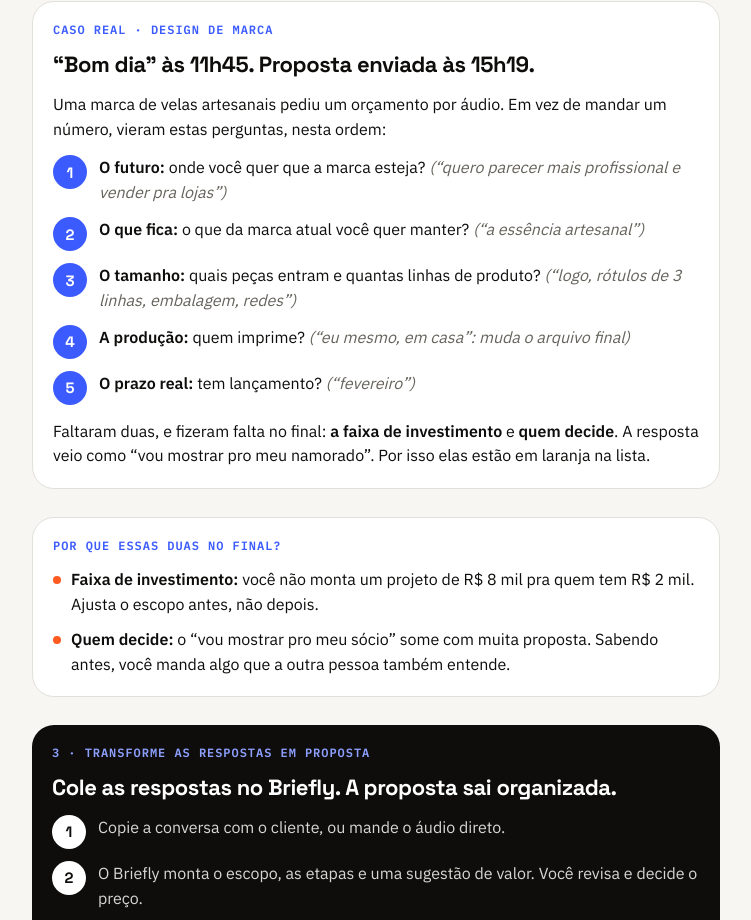
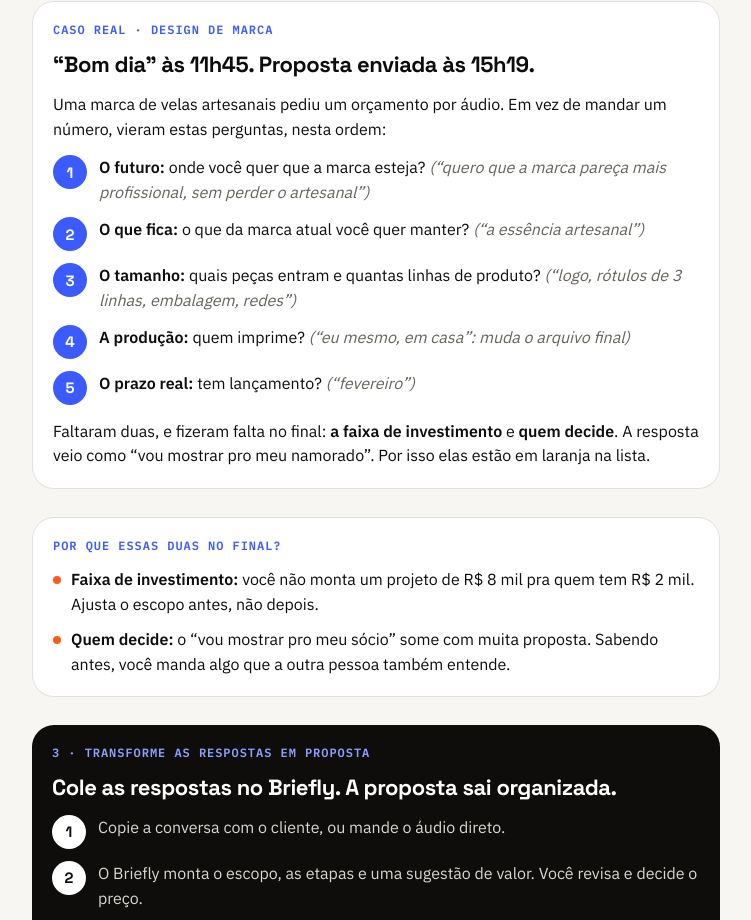
Before and after one commit to design-performance/briefly, a plain HTML site: page perguntas/index.html in a window 1280 px wide. Shown: the part 1432-2352 px from the top of the page, without its empty margins (264-1015 px from the left). Drawn offline with Linux system fonts and the light colour scheme.

Commit message:
Perguntas: ajusta a fala do caso real
Co-Authored-By: Claude Opus 5.5 <noreply@anthropic.com>
Claude-Session: https://claude.ai/code/session_014AzMWeZ9H7jmvfNmPJZBk3

```diff
--- a/perguntas/index.html
+++ b/perguntas/index.html
@@ -85,7 +85,7 @@
     <h2>“Bom dia” às 11h45. Proposta enviada às 15h19.</h2>
     <p>Uma marca de velas artesanais pediu um orçamento por áudio. Em vez de mandar um número, vieram estas perguntas, nesta ordem:</p>
     <div class="passos">
-      <div class="passo"><span>1</span><p><b>O futuro:</b> onde você quer que a marca esteja? <i style="color: var(--muted);">(“quero parecer mais profissional e vender pra lojas”)</i></p></div>
+      <div class="passo"><span>1</span><p><b>O futuro:</b> onde você quer que a marca esteja? <i style="color: var(--muted);">(“quero que a marca pareça mais profissional, sem perder o artesanal”)</i></p></div>
       <div class="passo"><span>2</span><p><b>O que fica:</b> o que da marca atual você quer manter? <i style="color: var(--muted);">(“a essência artesanal”)</i></p></div>
       <div class="passo"><span>3</span><p><b>O tamanho:</b> quais peças entram e quantas linhas de produto? <i style="color: var(--muted);">(“logo, rótulos de 3 linhas, embalagem, redes”)</i></p></div>
       <div class="passo"><span>4</span><p><b>A produção:</b> quem imprime? <i style="color: var(--muted);">(“eu mesmo, em casa”: muda o arquivo final)</i></p></div>
```
